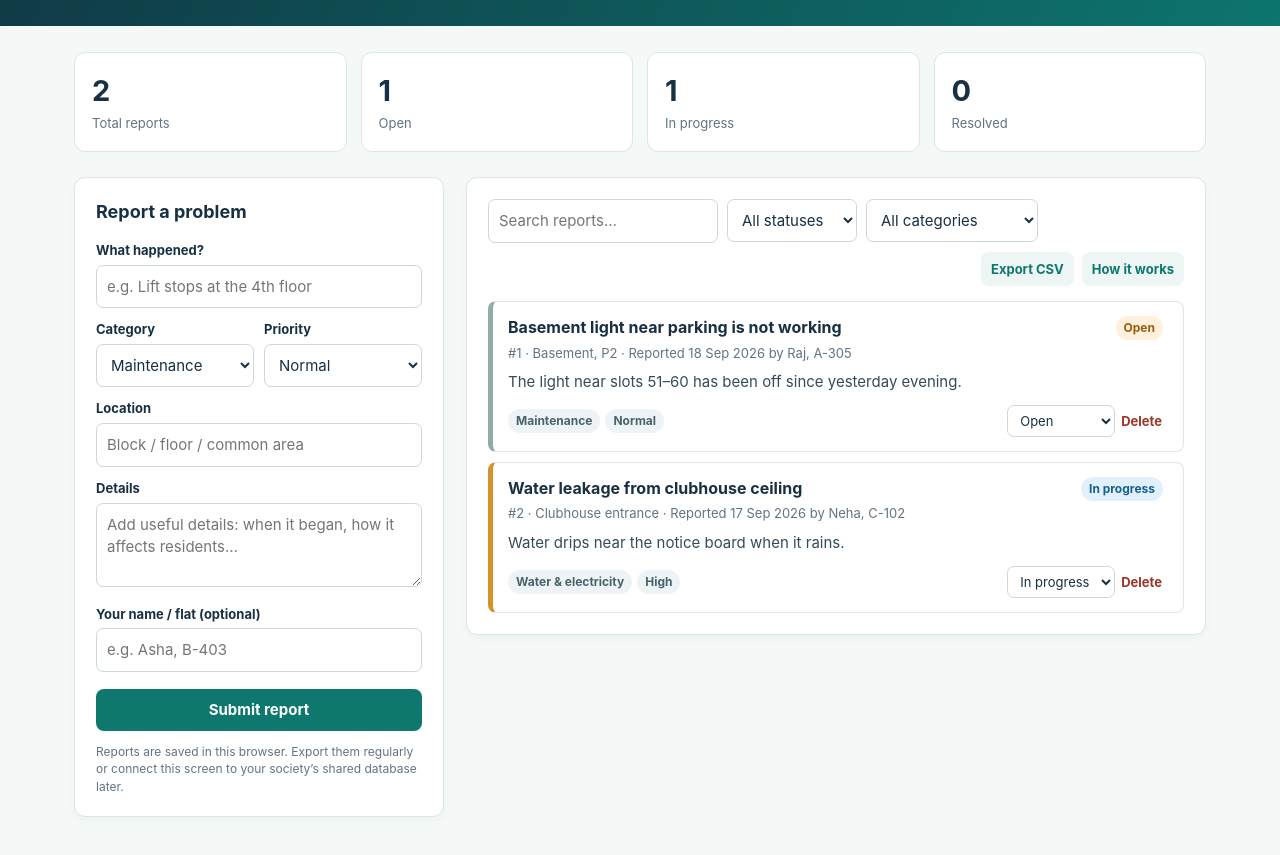
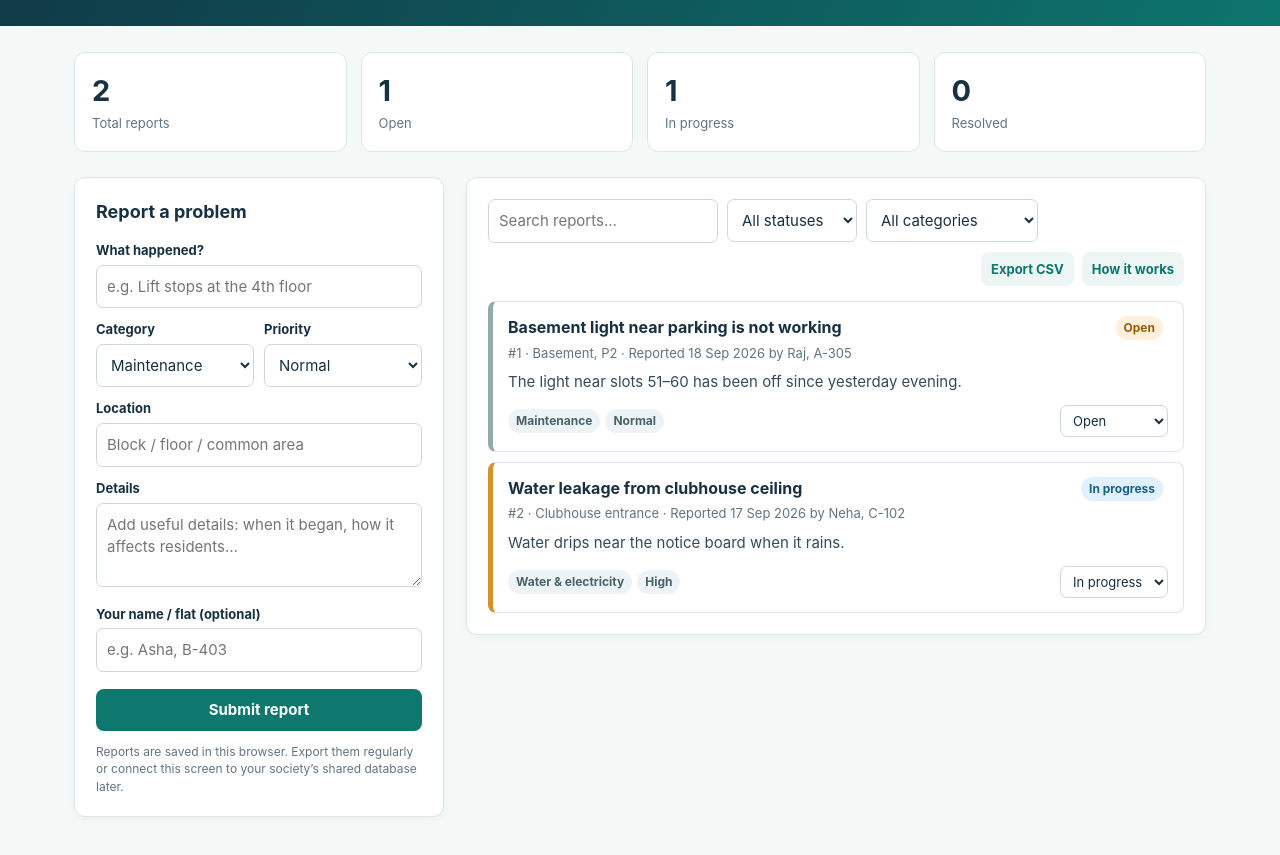
Before and after one commit to jitendra-khatri/societycare, a plain HTML site: page index.html in a window 1280 px wide. Shown: the part 95-950 px from the top of the page. Drawn offline with nearby package versions, Linux system fonts and the light colour scheme; no server answers.

Commit message:
removed delete button

```diff
--- a/index.html
+++ b/index.html
@@ -46,8 +46,8 @@
     async function loadShared(){const cfg=window.SOCIETYCARE_CONFIG||{};if(!cfg.supabaseUrl||!cfg.supabaseAnonKey)return;db=window.supabase.createClient(cfg.supabaseUrl,cfg.supabaseAnonKey);const {data,error}=await db.from('issues').select('*').order('reported_at',{ascending:false});if(error){console.warn('Could not load shared issues',error);return;}shared=true;items=data.map(dbItem);$('#issueForm .note').textContent='Shared mode is active. Reports are visible to the society.';render();db.channel('issues-live').on('postgres_changes',{event:'*',schema:'public',table:'issues'},async()=>{const r=await db.from('issues').select('*').order('reported_at',{ascending:false});if(!r.error){items=r.data.map(dbItem);render();}}).subscribe();}
     function render(){ const term=$('#search').value.toLowerCase(), status=$('#statusFilter').value, category=$('#categoryFilter').value; const visible=items.filter(i => (status==='All'||i.status===status)&&(category==='All'||i.category===category)&&Object.values(i).join(' ').toLowerCase().includes(term));
       $('#total').textContent=items.length; $('#open').textContent=items.filter(i=>i.status==='Open').length; $('#progress').textContent=items.filter(i=>i.status==='In progress').length; $('#resolved').textContent=items.filter(i=>i.status==='Resolved').length;
-      $('#issues').innerHTML=visible.length?visible.map(i=>`<article class="issue ${i.priority.toLowerCase()}"><div class="issue-head"><div><h3>${escape(i.title)}</h3><div class="meta">#${i.id} · ${escape(i.location)} · Reported ${i.date}${i.reporter?' by '+escape(i.reporter):''}</div></div><span class="tag ${i.status==='In progress'?'progress':i.status.toLowerCase()}">${i.status}</span></div><p class="desc">${escape(i.details)}</p><div class="issue-actions"><div><span class="tag">${escape(i.category)}</span><span class="tag">${i.priority}</span></div>${shared?'':`<div><select onchange="setStatus(${i.id},this.value)"><option ${i.status==='Open'?'selected':''}>Open</option><option ${i.status==='In progress'?'selected':''}>In progress</option><option ${i.status==='Resolved'?'selected':''}>Resolved</option></select><button class="delete" onclick="removeIssue(${i.id})">Delete</button></div>`}</div></article>`).join(''):'<p class="empty">No reports match these filters.</p>'; }
-    async function setStatus(id,status){if(shared)return;items=items.map(i=>i.id===id?{...i,status}:i);save();render();} async function removeIssue(id){if(shared)return;if(confirm('Delete this report?')){items=items.filter(i=>i.id!==id);save();render();}}
+      $('#issues').innerHTML=visible.length?visible.map(i=>`<article class="issue ${i.priority.toLowerCase()}"><div class="issue-head"><div><h3>${escape(i.title)}</h3><div class="meta">#${i.id} · ${escape(i.location)} · Reported ${i.date}${i.reporter?' by '+escape(i.reporter):''}</div></div><span class="tag ${i.status==='In progress'?'progress':i.status.toLowerCase()}">${i.status}</span></div><p class="desc">${escape(i.details)}</p><div class="issue-actions"><div><span class="tag">${escape(i.category)}</span><span class="tag">${i.priority}</span></div>${shared?'':`<div><select onchange="setStatus(${i.id},this.value)"><option ${i.status==='Open'?'selected':''}>Open</option><option ${i.status==='In progress'?'selected':''}>In progress</option><option ${i.status==='Resolved'?'selected':''}>Resolved</option></select></div>`}</div></article>`).join(''):'<p class="empty">No reports match these filters.</p>'; }
+    async function setStatus(id,status){if(shared)return;items=items.map(i=>i.id===id?{...i,status}:i);save();render();}
     $('#issueForm').addEventListener('submit',async e=>{e.preventDefault();const d=new Date(),issue={id:Date.now(),title:$('#title').value.trim(),category:$('#category').value,priority:$('#priority').value,location:$('#location').value.trim(),details:$('#details').value.trim(),reporter:$('#reporter').value.trim(),status:'Open',date:d.toLocaleDateString('en-GB',{day:'numeric',month:'short',year:'numeric'})},match=similarIssue(issue);if(match&&!confirm(`A similar issue is already raised:\n\n“${match.title}”\nLocation: ${match.location}\nStatus: ${match.status}\n\nPlease make sure you are reporting a different issue. Do you still want to submit yours?`))return;if(shared){const {error}=await db.from('issues').insert({title:issue.title,category:issue.category,priority:issue.priority,location:issue.location,details:issue.details,reporter:issue.reporter||null});if(error){alert('Your report could not be saved. Please try again.');return;}}else{items.unshift(issue);save();render();}e.target.reset();});
     ['#search','#statusFilter','#categoryFilter'].forEach(s=>$(s).addEventListener('input',render)); $('#helpBtn').onclick=()=>$('#help').showModal(); $('#exportBtn').onclick=()=>{const rows=[['ID','Title','Category','Priority','Location','Details','Reporter','Status','Reported'],...items.map(i=>[i.id,i.title,i.category,i.priority,i.location,i.details,i.reporter,i.status,i.date])];const csv=rows.map(r=>r.map(v=>'"'+String(v).replaceAll('"','""')+'"').join(',')).join('\n'),a=document.createElement('a');a.href=URL.createObjectURL(new Blob([csv],{type:'text/csv'}));a.download='societycare-issues.csv';a.click();URL.revokeObjectURL(a.href);}; render();loadShared();
   </script>
```
